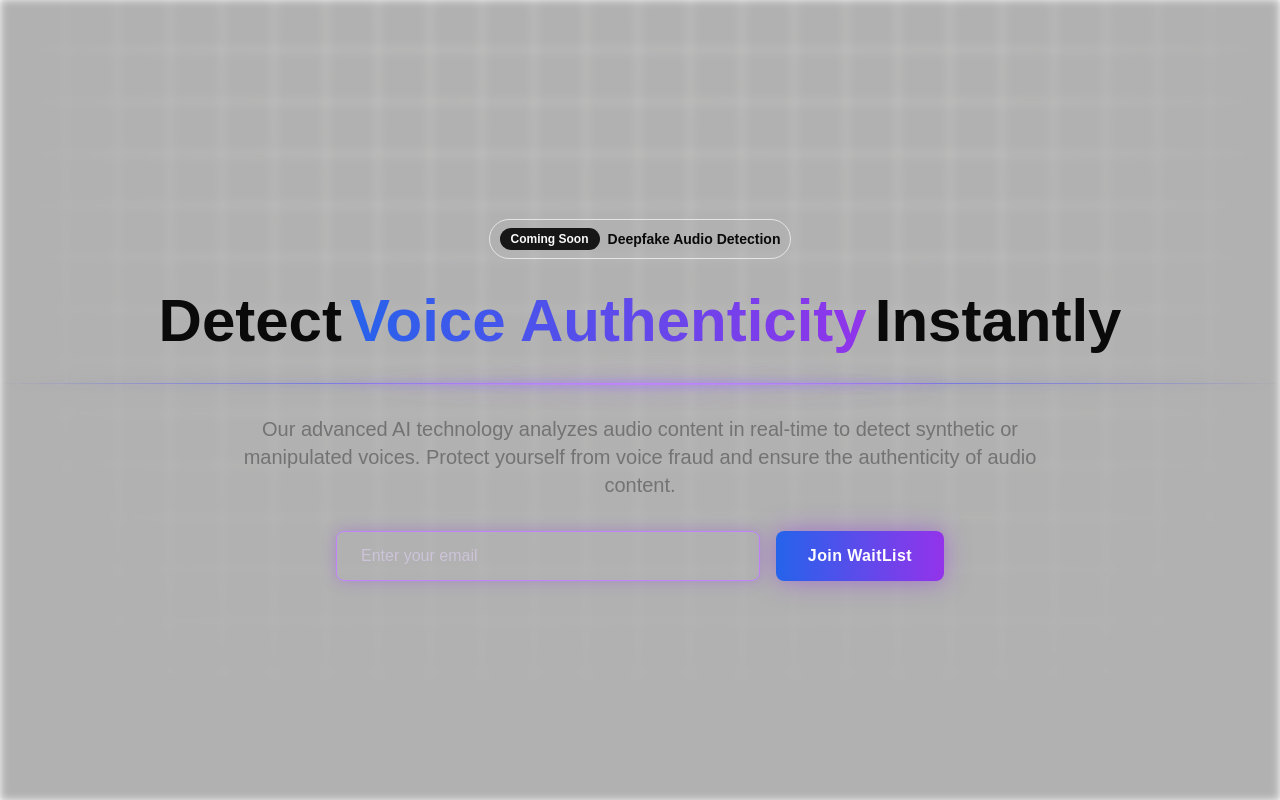
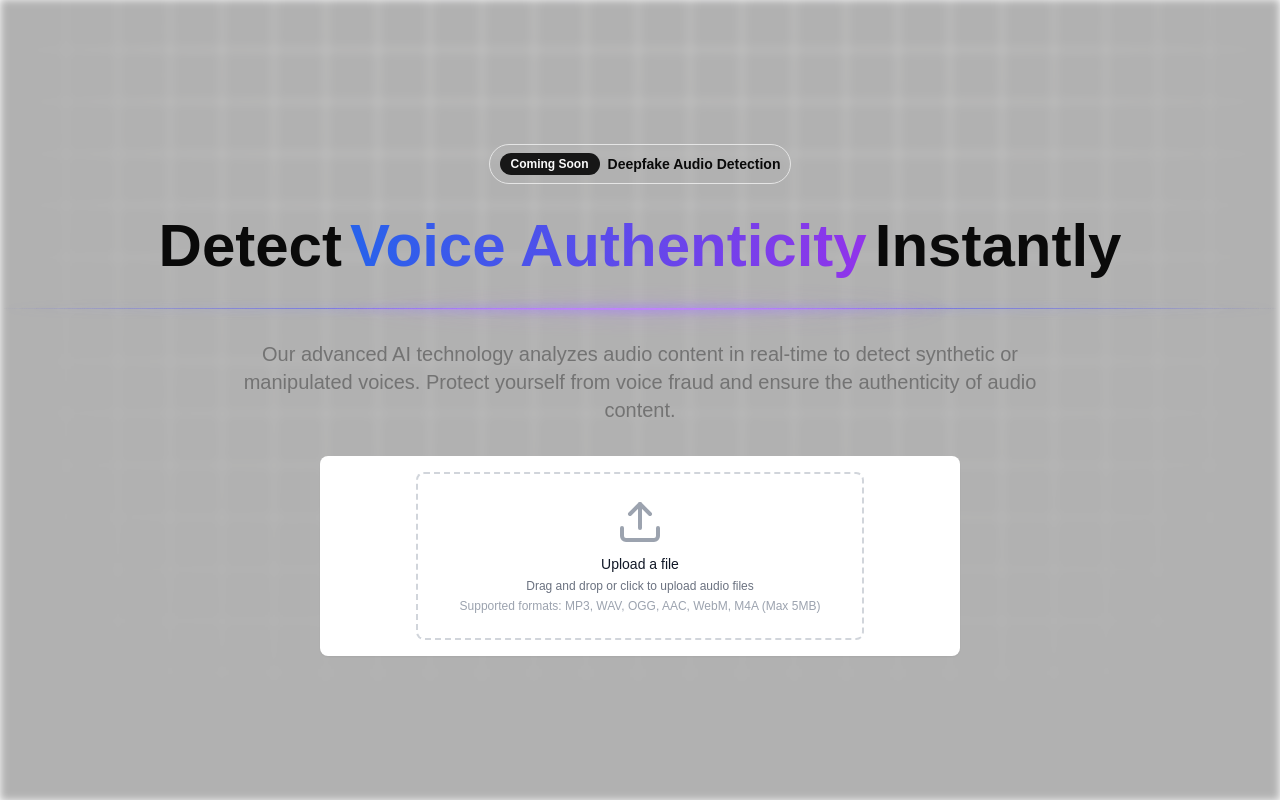
Before and after one commit to comming-soon-official/audio-deepfake-landing, a Next.js app: page / in a window 1280 px wide. Shown: the top 800 px of the page. Built offline with nearby package versions, Linux system fonts and the light colour scheme.

Commit message:
Add FileUpload component for audio file uploads and update HeroContent

```diff
--- a/src/components/client/hero-content.tsx
+++ b/src/components/client/hero-content.tsx
@@ -2,10 +2,18 @@
 
 import DesignInput from '@/components/internal/design-input'
 
+import { Card } from '../ui/card'
+import { FileUpload } from '../ui/drag-upload'
+
 export function HeroContent() {
     return (
-        <div className="flex justify-center w-full">
-            <DesignInput />
-        </div>
+        <Card className="flex justify-center w-1/2 border-none">
+            <FileUpload
+                onChange={(files) => console.log(files)}
+                maxSize={5}
+                acceptedFileTypes={['image/*']}
+                className="my-4"
+            />{' '}
+        </Card>
     )
 }
--- /dev/null
+++ b/src/components/ui/drag-upload.tsx
@@ -0,0 +1,209 @@
+import { AlertCircle, Loader2, Upload, X } from 'lucide-react'
+import React, { useRef, useState } from 'react'
+import { useDropzone } from 'react-dropzone'
+
+import { cn } from '@/lib/utils'
+
+const isAudioFile = (file: File): boolean => {
+    const audioTypes = [
+        'audio/mpeg',
+        'audio/wav',
+        'audio/ogg',
+        'audio/aac',
+        'audio/webm',
+        'audio/x-m4a'
+    ]
+    return audioTypes.includes(file.type)
+}
+
+interface FileUploadProps {
+    onChange?: (files: File[]) => void
+    maxSize?: number
+    acceptedFileTypes?: string[]
+    className?: string
+}
+
+export const FileUpload: React.FC<FileUploadProps> = ({
+    onChange,
+    maxSize = 10,
+    acceptedFileTypes = [
+        'audio/mpeg', // .mp3
+        'audio/wav', // .wav
+        'audio/ogg', // .ogg
+        'audio/aac', // .aac
+        'audio/webm', // .webm
+        'audio/x-m4a' // .m4a
+    ],
+    className
+}) => {
+    const [file, setFile] = useState<File | null>(null)
+    const [error, setError] = useState<string | null>(null)
+    const [isLoading, setIsLoading] = useState(false)
+    const fileInputRef = useRef<HTMLInputElement>(null)
+
+    const handleFile = async (selectedFile: File) => {
+        setError(null)
+
+        if (!isAudioFile(selectedFile)) {
+            setError(
+                'Please upload only audio files (MP3, WAV, OGG, AAC, WebM, M4A)'
+            )
+            return
+        }
+
+        if (selectedFile.size > maxSize * 1024 * 1024) {
+            setError(`File size should be less than ${maxSize}MB`)
+            return
+        }
+
+        setIsLoading(true)
+        try {
+            setFile(selectedFile)
+            onChange?.([selectedFile])
+        } catch (err) {
+            setError('Error uploading file')
+        } finally {
+            setIsLoading(false)
+        }
+    }
+
+    const onDrop = async (acceptedFiles: File[]) => {
+        if (acceptedFiles.length > 0) {
+            await handleFile(acceptedFiles[0])
+        }
+    }
+
+    const handleManualUpload = async (
+        e: React.ChangeEvent<HTMLInputElement>
+    ) => {
+        const selectedFile = e.target.files?.[0]
+        if (selectedFile) {
+            await handleFile(selectedFile)
+        }
+    }
+
+    const { getRootProps, getInputProps, isDragActive } = useDropzone({
+        onDrop,
+        multiple: false,
+        accept: {
+            'audio/mpeg': ['.mp3'],
+            'audio/wav': ['.wav'],
+            'audio/ogg': ['.ogg'],
+            'audio/aac': ['.aac'],
+            'audio/webm': ['.webm'],
+            'audio/x-m4a': ['.m4a']
+        },
+        maxSize: maxSize * 1024 * 1024,
+        noClick: true,
+        validator: (file) => {
+            if (!isAudioFile(file)) {
+                return {
+                    code: 'file-invalid-type',
+                    message: 'Please upload only audio files'
+                }
+            }
+            return null
+        }
+    })
+
+    const handleCancel = (e: React.MouseEvent) => {
+        e.stopPropagation()
+        setFile(null)
+        setError(null)
+        onChange?.([])
+        if (fileInputRef.current) {
+            fileInputRef.current.value = ''
+        }
+    }
+
+    const handleClick = () => {
+        fileInputRef.current?.click()
+    }
+
+    return (
+        <div className={cn('w-full max-w-md mx-auto', className)}>
+            <div
+                {...getRootProps()}
+                onClick={handleClick}
+                className={cn(
+                    'relative p-6 border-2 border-dashed rounded-lg transition-all duration-200 ease-in-out cursor-pointer',
+                    isDragActive
+                        ? 'border-blue-500 bg-blue-50 dark:bg-blue-900/20'
+                        : 'border-gray-300 dark:border-gray-700',
+                    error ? 'border-red-500 bg-red-50 dark:bg-red-900/20' : '',
+                    'hover:border-blue-500'
+                )}
+            >
+                <input
+                    type="file"
+                    accept="audio/*,.mp3,.wav,.ogg,.aac,.webm,.m4a"
+                    onChange={handleManualUpload}
+                    ref={fileInputRef}
+                    className="hidden"
+                />
+                {isLoading ? (
+                    <div className="text-center">
+                        <Loader2 className="mx-auto h-12 w-12 text-blue-500 animate-spin" />
+                        <p className="mt-2 text-sm text-gray-600 dark:text-gray-300">
+                            Processing...
+                        </p>
+                    </div>
+                ) : file ? (
+                    <div className="bg-white dark:bg-gray-800 p-4 rounded-md shadow-sm">
+                        <div className="flex justify-between items-center">
+                            <div className="truncate max-w-[80%]">
+                                <p className="font-medium text-gray-700 dark:text-gray-200">
+                                    {file.name}
+                                </p>
+                                <p className="text-sm text-gray-500 dark:text-gray-400">
+                                    {(file.size / (1024 * 1024)).toFixed(2)} MB
+                                </p>
+                            </div>
+                            <button
+                                onClick={handleCancel}
+                                className="p-1 hover:bg-gray-100 dark:hover:bg-gray-700 rounded-full transition-colors"
+                                aria-label="Remove file"
+                            >
+                                <X className="h-5 w-5 text-gray-500" />
+                            </button>
+                        </div>
+                    </div>
+                ) : (
+                    <div className="text-center">
+                        {error ? (
+                            <div className="text-red-500 mb-4">
+                                <AlertCircle className="mx-auto h-12 w-12" />
+                                <p className="mt-2 text-sm font-medium">
+                                    {error}
+                                </p>
+                            </div>
+                        ) : (
+                            <>
+                                <Upload
+                                    className={cn(
+                                        'mx-auto h-12 w-12 transition-colors',
+                                        isDragActive
+                                            ? 'text-blue-500'
+                                            : 'text-gray-400'
+                                    )}
+                                />
+                                <p className="mt-2 text-sm font-medium text-gray-900 dark:text-gray-100">
+                                    {isDragActive
+                                        ? 'Drop your file here'
+                                        : 'Upload a file'}
+                                </p>
+                            </>
+                        )}
+                        <p className="mt-1 text-xs text-gray-500 dark:text-gray-400">
+                            Drag and drop or click to upload audio files
+                        </p>
+                        <p className="mt-1 text-xs text-gray-400">
+                            Supported formats: MP3, WAV, OGG, AAC, WebM, M4A
+                            (Max {maxSize}MB)
+                        </p>
+                    </div>
+                )}
+            </div>
+        </div>
+    )
+}
```
